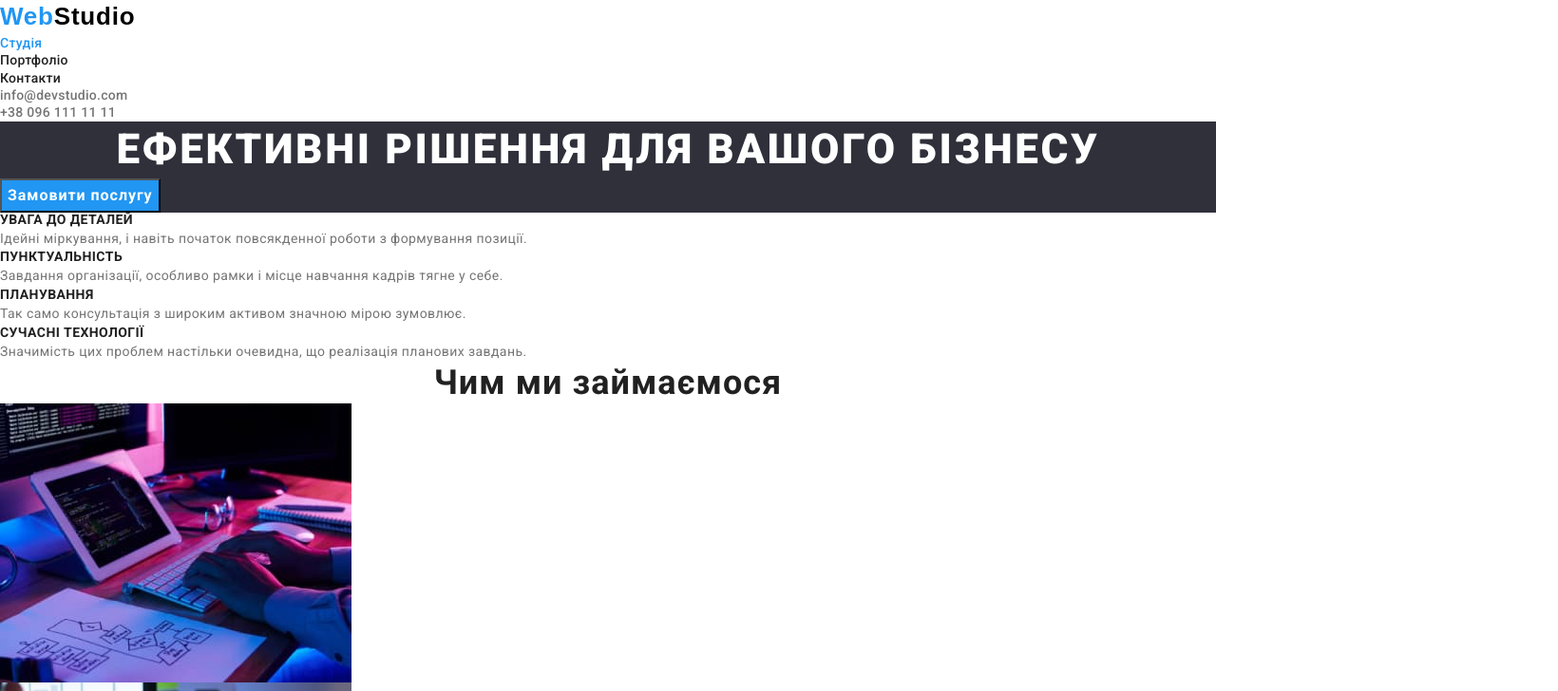
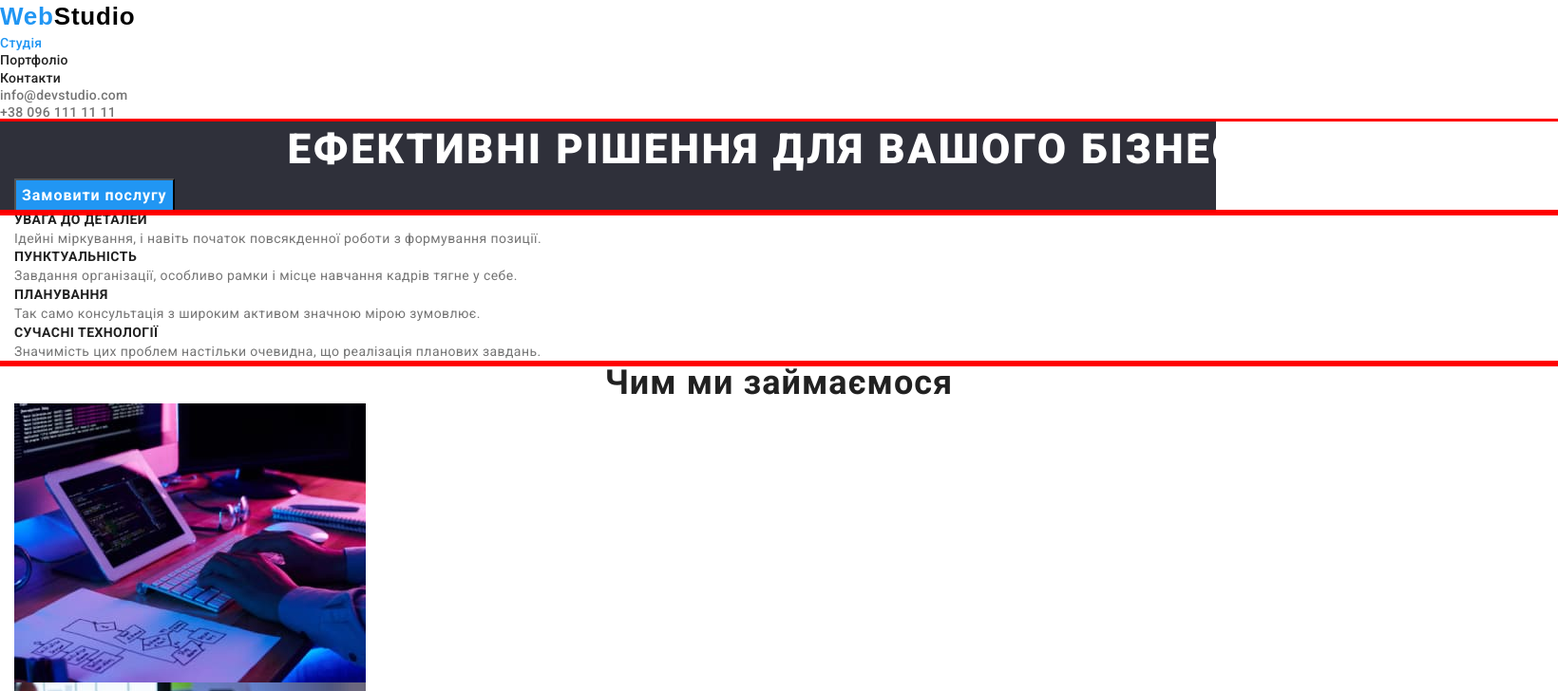
Before and after one commit to Taras1326/WebStudio, a plain HTML site: page index.html in a window 1280 px wide. Shown: the top 728 px of the page at 95% size, 1640 px wide, since content can reach past the window. Drawn offline with nearby package versions, Linux system fonts and the light colour scheme.

Commit message:
outline solid

```diff
--- a/css/style.css
+++ b/css/style.css
@@ -7,6 +7,10 @@
     --footer-namber:rgba(255, 255, 255, 0.60);
     --footr-backround:#2F303A;
     --team-backround:#F5F4FA;
+
+
+
+
 }
 
     a {
@@ -227,3 +231,19 @@ font-weight: 400;
 line-height: 1.87; /* 187.5% */
 letter-spacing: 0.48px;
 }
+
+.container {
+    outline: solid red;
+    width: 1640px;
+    margin-left: auto;
+    margin-right: auto;
+    padding-left: 15px;
+    padding-right: 15px;
+}
+
+.skills {
+    /* background-color: greenyellow; */
+}
+.team {
+    background-color: peru;
+}
--- a/index.html
+++ b/index.html
@@ -29,11 +29,14 @@
     <main>
         <!-- секція герой -->
         <section class="hero">
+            <div class="container">
             <h1 class="hero-title">Ефективні рішення для вашого бізнесу</h1>
             <button type="button" class="hero-button">Замовити послугу</button>
+        </div>
         </section>
         <!-- секція переваги  -->
             <section class="skills">
+                <div class="container">
                 <ul class="skills-list">
                     <li class="skills-item">
                         <h2 class="skills-title">УВАГА ДО ДЕТАЛЕЙ</h2>
@@ -53,18 +56,22 @@
                         <p class="skills-desc">Значимість цих проблем настільки очевидна, що реалізація планових завдань.</p>
                     </li>
                 </ul>
+            </div>
             </section>
             <!-- секція Чим ми займаємося -->
             <section class="work">
+                <div class="container">
                 <h2 class="work-title">Чим ми займаємося</h2>
                 <ul class="work-list">
                     <li class="work-item"><img src="./imeges/computter.jpg" alt="computter" class="work-image"></li>
                     <li class="work-item"><img src="./imeges/tel.jpg" alt="tel" class="work-image"></li>
                     <li class="work-item"><img src="./imeges/tablet.jpg" alt="tablet" class="work-image"></li>
                 </ul>
+            </div>
             </section>
             <!-- секція Наша команда -->
             <section class="team">
+                <div class="container">
                 <h2 class="team-tittle">Наша команда</h2>
             <ul class="team-list">
                 <li class="team-item">
@@ -88,6 +95,7 @@
                     <p class="team-desc">UI Designer</p>
                 </li>
             </ul>
+        </div>
             </section>
     </main>
     <footer class="footer">
```
